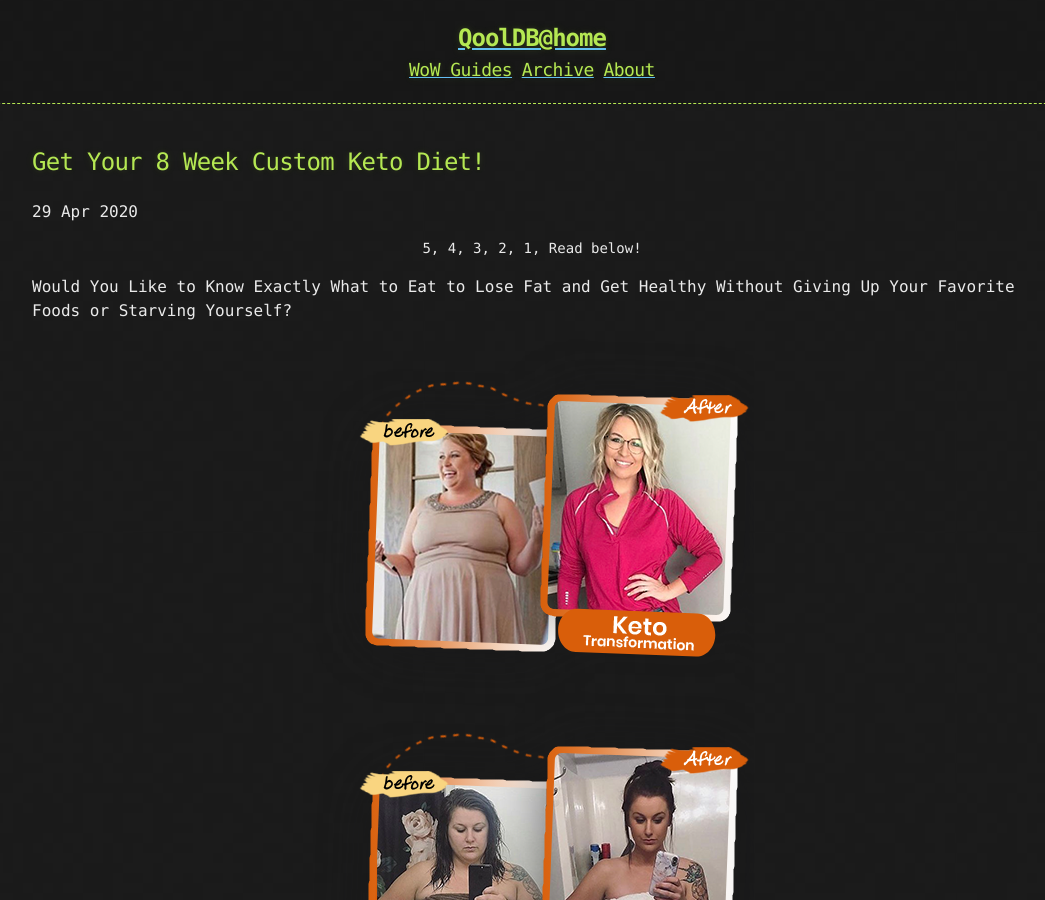
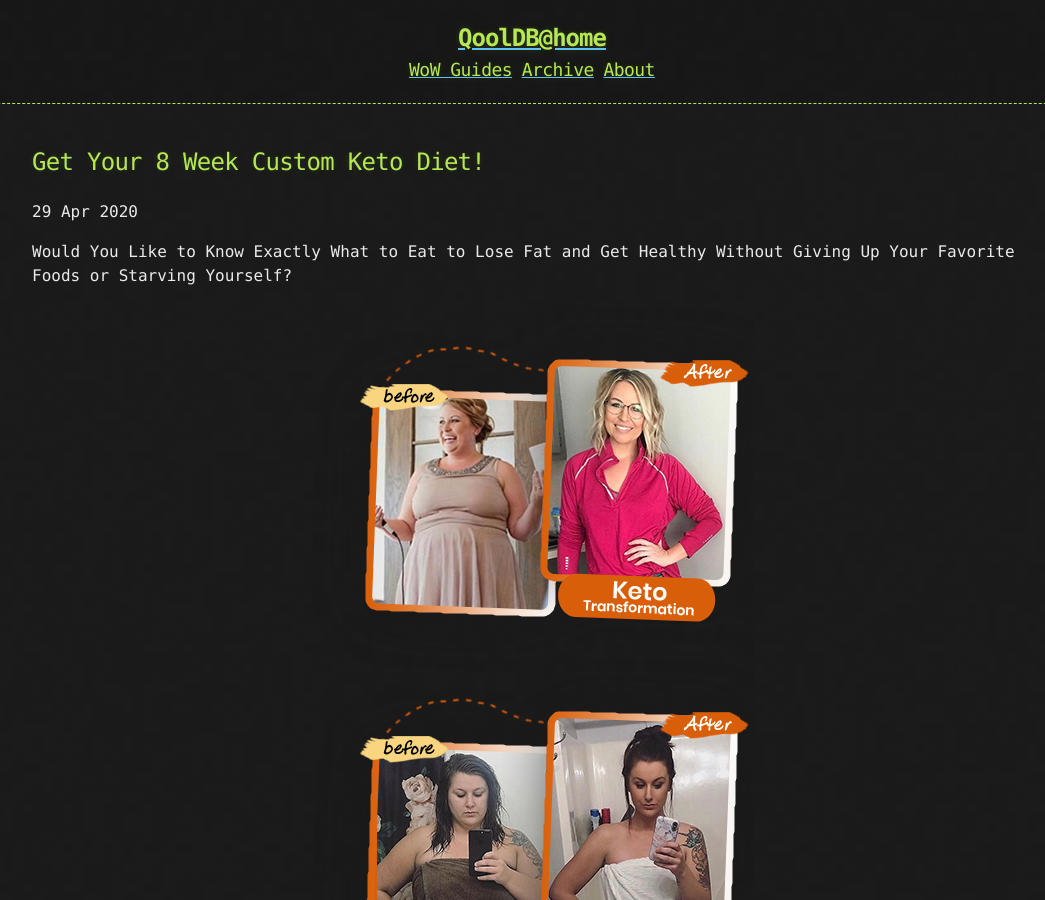
Before and after one commit to coffeecocoa/qooldb, a Jekyll site: the page built from _posts/2020-04-29-get-your-8-week-custom-keto-diet.md, in a window 1280 px wide and 900 px high. Shown: the whole window, without its empty margins (108-1153 px from the left). Built offline with Jekyll 4.4.1, drawn with Linux system fonts in a browser that asks for light colours.

Commit message:
new post 8

```diff
--- a/_layouts/post.html
+++ b/_layouts/post.html
@@ -6,7 +6,6 @@ layout: default
   <h2>{{ page.title }}</h2>
   <time datetime="{{ page.date | date_to_xmlschema }}" class="by-line">{{ page.date | date_to_string }}</time>
 
-  <p align="center" style="font-size: 14px;">5, 4, 3, 2, 1, Read below!</p>
   {{ content }}
 </article>
 
```
